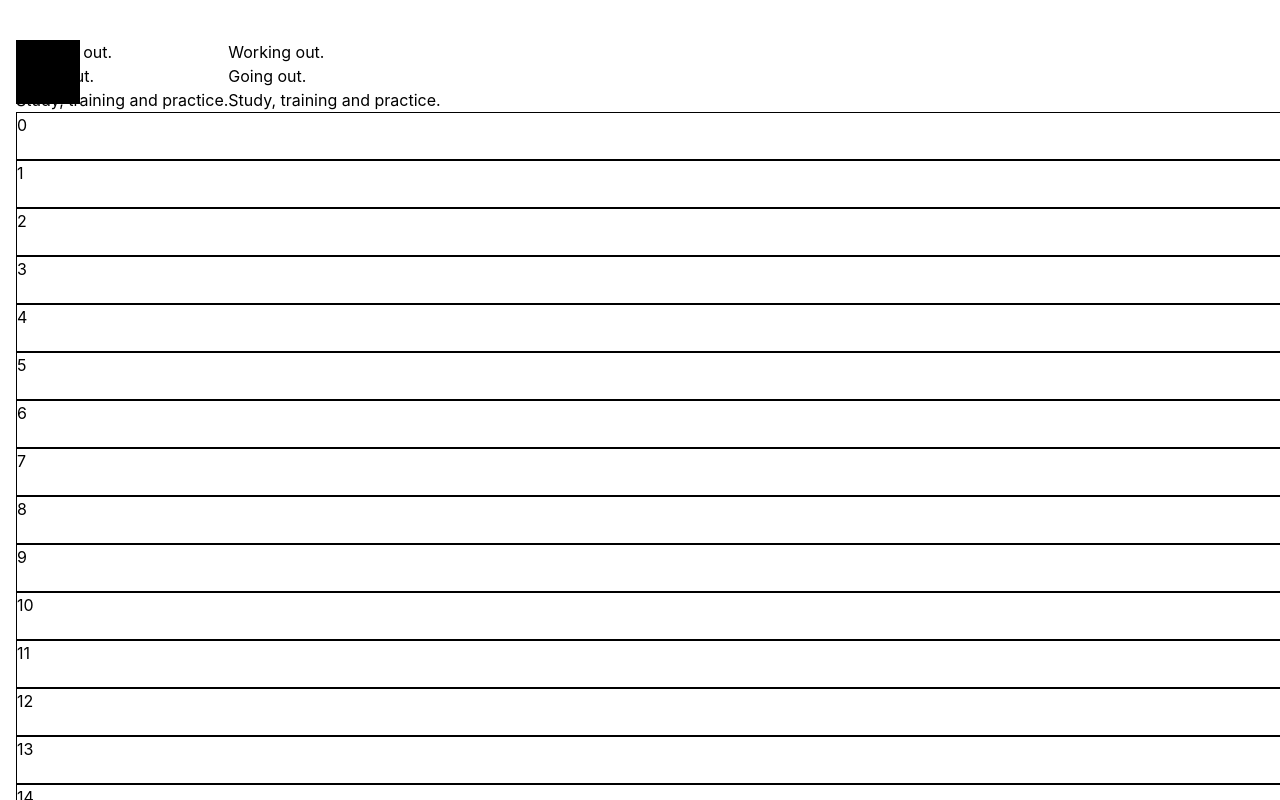
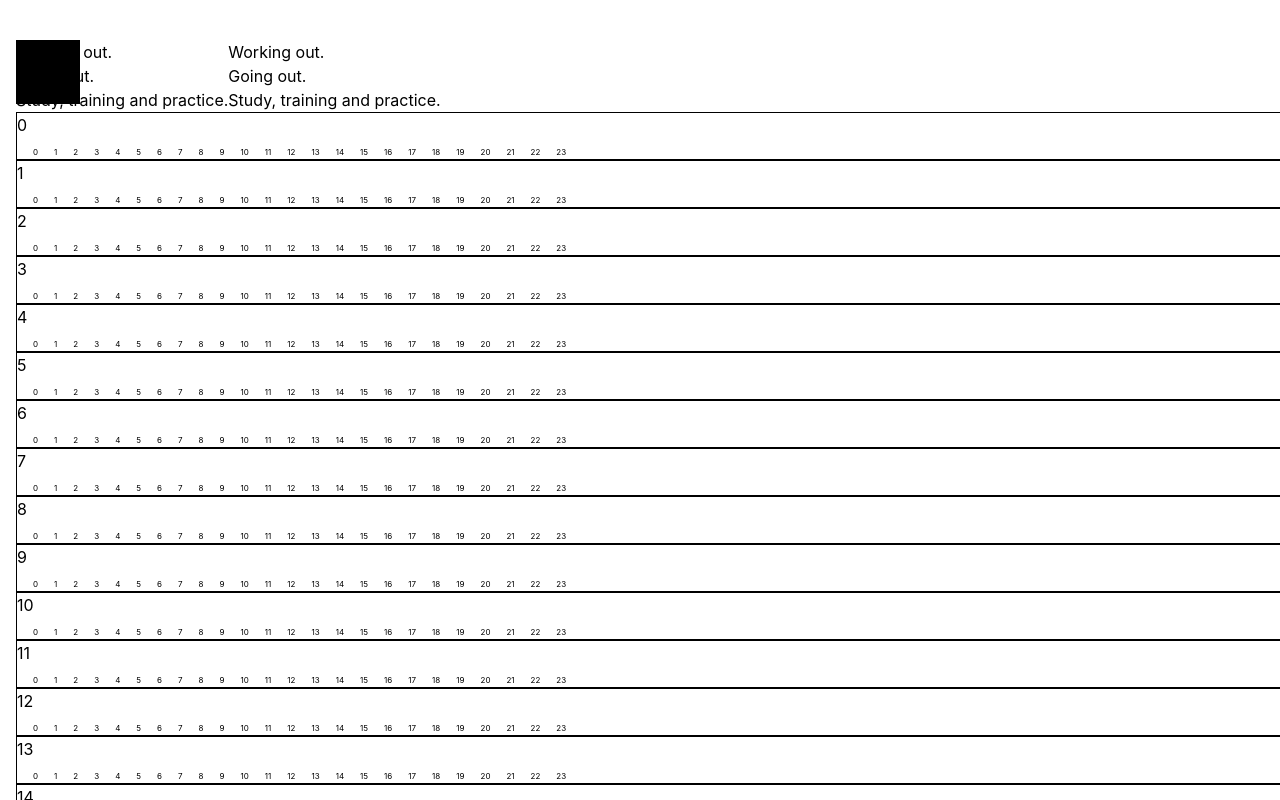
Before and after one commit to munrhalls/time-glance, a React (Create React App) app: page / in a window 1280 px wide. Shown: the top 800 px of the page. Built offline with nearby package versions, Linux system fonts and the light colour scheme.

Commit message:
progress

```diff
--- a/src/App.css
+++ b/src/App.css
@@ -10,11 +10,18 @@ body {
 .Dragover {
     /* background-color: #111777; */
     position: absolute;
-    height: 100%;
-    width: 100%;
+    top: 0;
+    left: 0;
+    right: 0;
+    bottom: 0;
 }
 
 .Day {
     border: 1px solid #000000;
     height: 3rem;
 }
+
+.HourMark {
+    padding-left: 1rem;
+    font-size: 0.5rem;
+}
--- a/src/components/Day.js
+++ b/src/components/Day.js
@@ -7,7 +7,7 @@ export const Day = ({ day }) => {
         <div className="Day">
             {day}
             <div>
-                {/* {hourMarks.map(hourMark => { return <span>{hourMark}</span> })} */}
+                {hourMarks.map(hourMark => { return <span className="HourMark">{hourMark}</span> })}
             </div>
         </div>
     )
```
